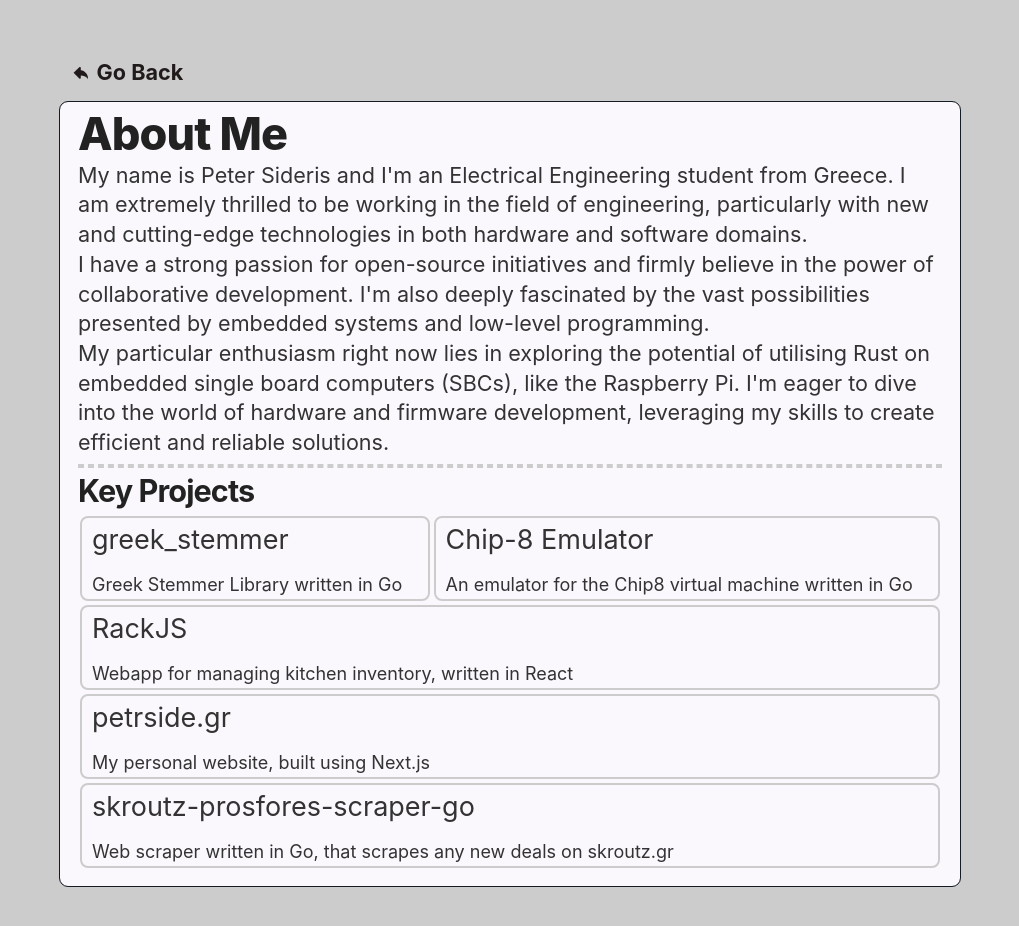
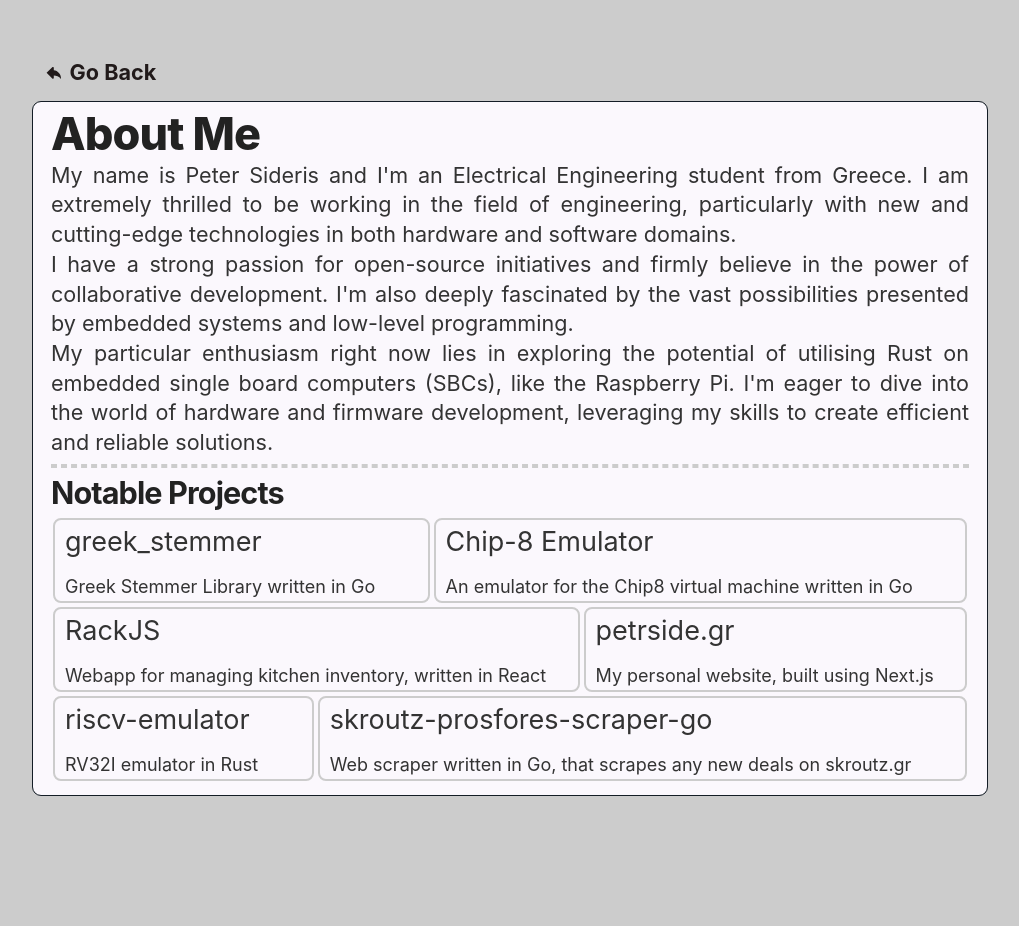
Before and after one commit to petersid2022/petrside, a Next.js app: page /about in a window 1280 px wide. Shown: the top 926 px of the page, without its empty margins (130-1149 px from the left). After the commit the page ends 831 px from the top, so only its background shows below. Built offline with nearby package versions, Linux system fonts and the light colour scheme.

Commit message:
fix: fixed minor cosmetic bugs and issues

```diff
--- a/components/layout.module.css
+++ b/components/layout.module.css
@@ -1,7 +1,7 @@
 .container {
-  max-width: 52rem;
+  max-width: 55rem;
   padding: 0 1rem;
-  margin: 3rem auto 6rem;
+  margin: 3rem auto 2rem;
 }
 
 .header {
@@ -9,7 +9,3 @@
   flex-direction: column;
   align-items: center;
 }
-
-.backToHome {
-  margin: 3rem 0 0;
-}
--- a/pages/about/index.tsx
+++ b/pages/about/index.tsx
@@ -28,6 +28,11 @@ export default function PostsPage() {
             url: 'https://github.com/petersid2022/petrside',
         },
         {
+            title: 'riscv-emulator',
+            description: 'RV32I emulator in Rust',
+            url: 'https://github.com/petersid2022/skroutz-prosfores-scraper-go',
+        },
+        {
             title: 'skroutz-prosfores-scraper-go',
             description: 'Web scraper written in Go, that scrapes any new deals on skroutz.gr',
             url: 'https://github.com/petersid2022/skroutz-prosfores-scraper-go',
@@ -42,7 +47,7 @@ export default function PostsPage() {
                 <div className={utilStyles.headingAllPosts}>
                     <h1 style={{ marginTop: '-10px' }} className={utilStyles.headingPostTitle}>About Me</h1>
                 </div>
-                <h1 style={{ textAlign: 'left', lineHeight:'1.65rem'}} className={utilStyles.content}>
+                <h1 style={{ textAlign: 'justify', lineHeight:'1.65rem'}} className={utilStyles.content}>
                     My name is Peter Sideris and I'm an Electrical Engineering student from Greece.
                     I am extremely thrilled to be working in the field of
                     engineering, particularly with new and cutting-edge technologies in both hardware and software
@@ -57,13 +62,12 @@ export default function PostsPage() {
                     skills to create efficient and reliable solutions.
                 </h1>
                 <hr style={{ marginTop: '6px', borderColor: '#ccc', borderWidth: '2px', borderStyle: 'dashed' }} />
-                <h1 className={utilStyles.headingProjects}>Key Projects</h1>
+                <h1 style={{margin:'10px 0px'}} className={utilStyles.headingProjects}>Notable Projects</h1>
                 <div className={utilStyles.projectsContainer}>
                     {notableProjects.map((project, index) => (
                         <ProjectCard key={index} title={project.title} description={project.description} url={project.url} />
                     ))}
                 </div>
-                <div style={{height:'4px'}}></div>
             </section>
         </Layout>
     );
--- a/pages/posts/[id].tsx
+++ b/pages/posts/[id].tsx
@@ -6,8 +6,6 @@ import WordCount from '../../components/wordcount';
 import utilStyles from '../../styles/utils.module.css';
 import { GetStaticProps, GetStaticPaths } from 'next';
 import { RxDotFilled } from 'react-icons/rx';
-//import { AiOutlineRead } from 'react-icons/ai';
-//import { AiOutlineCalendar } from 'react-icons/ai';
 import { BsCalendar2Date } from 'react-icons/bs';
 import { BsClockHistory } from 'react-icons/bs';
 
--- a/styles/utils.module.css
+++ b/styles/utils.module.css
@@ -300,9 +300,8 @@
 .content blockquote {
   border-color: #CCC;
   border-width: 2px;
-  border-style: dashed;
-  border-left: 4px solid #333;
-  padding: 1em;
+  border-style: solid;
+  padding: 0.2em 0.5em 0.2em;
   margin: 0.5em 0;
   background-color: #f9f9f9;
 }
@@ -315,9 +314,8 @@
 
 .content blockquote footer {
   margin-top: 0.5em;
-  text-align: right;
   font-size: 0.9em;
-  color: #777;
+  color: red;
 }
 
 .content a {
```
